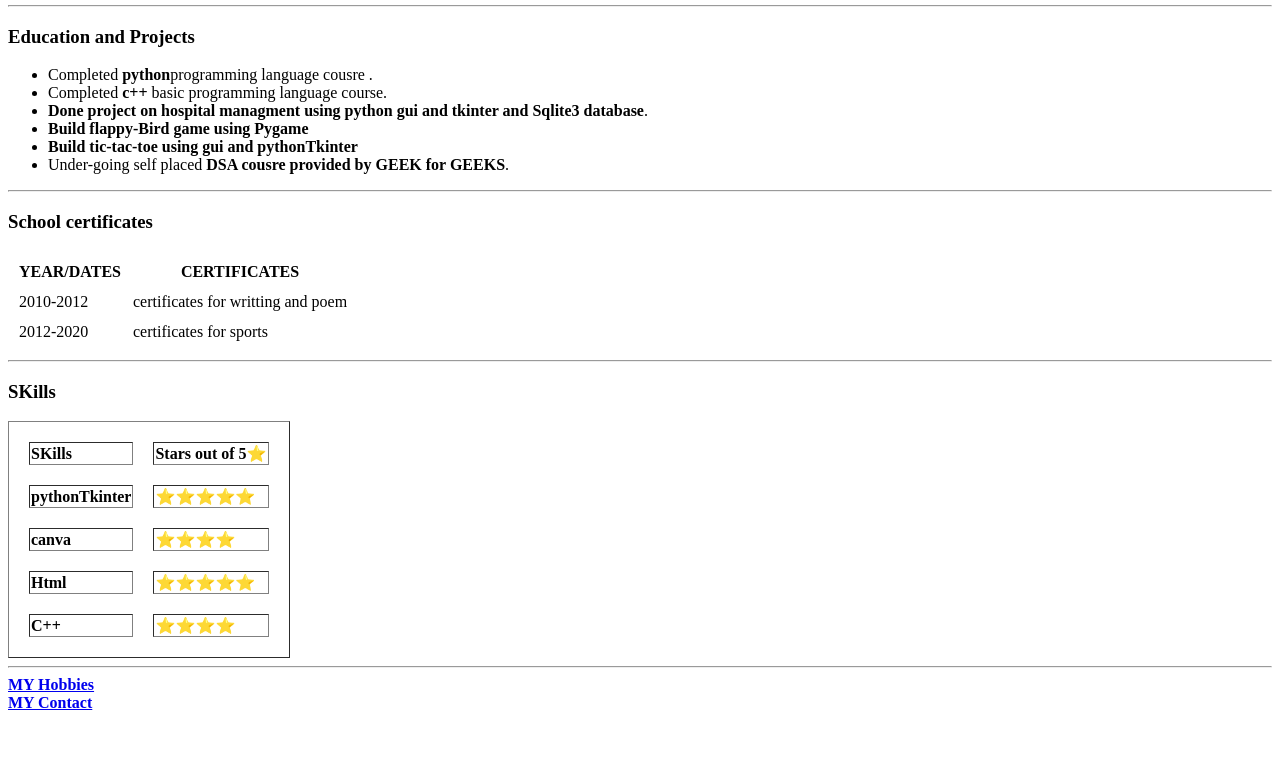
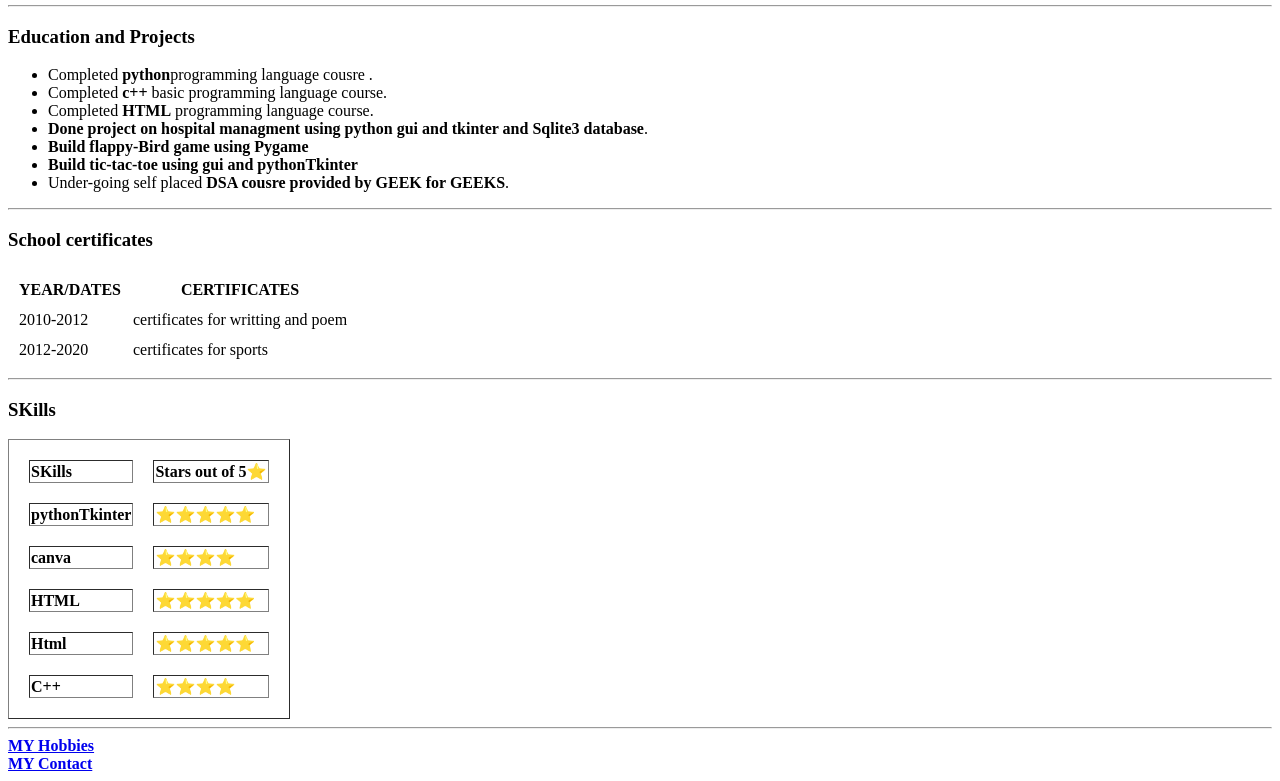
Before and after one commit to reetvdoomthecoder/Html-CV-, a plain HTML site: page index.html in a window 1280 px wide. Shown: the part 364-1145 px from the top of the page. Before the commit the page ends 1084 px from the top, so only its background shows below. Drawn offline with Linux system fonts and the light colour scheme.

Commit message:
Update index.html

```diff
--- a/index.html
+++ b/index.html
@@ -23,6 +23,7 @@
   <ul>
     <li> Completed<strong> python</strong>programming language cousre .</li>
     <li>Completed<strong> c++</strong> basic programming language course.</li>
+    <li>Completed<strong> HTML</strong> programming language course.</li>
     <li><strong> Done project on hospital managment using python gui and tkinter and Sqlite3 database</strong>.</li>
     <li><strong>Build flappy-Bird game using Pygame </strong></li>
     <li><strong>Build tic-tac-toe using gui and pythonTkinter</strong></li>
@@ -66,6 +67,11 @@
       <td><strong>canva</strong></td>
       <td>⭐⭐⭐⭐</td>
     </tr>
+    <tr>
+      <td><strong>HTML</strong></td>
+      <td>⭐⭐⭐⭐⭐</td>
+    </tr>
+
 
     <tbody>
       <td><strong>Html</strong></td>
```
